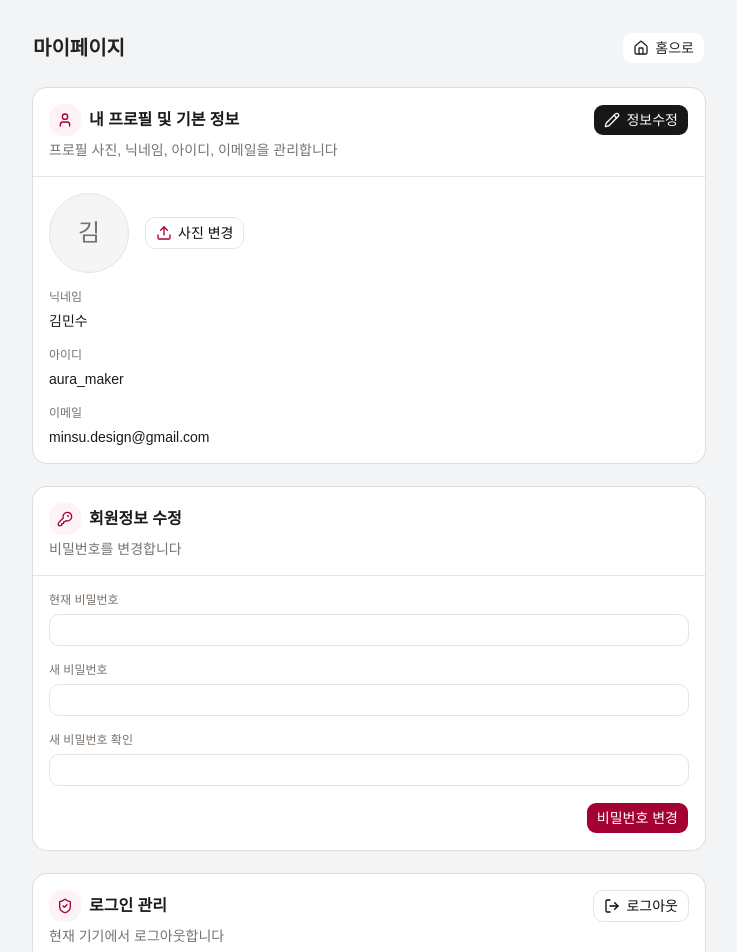
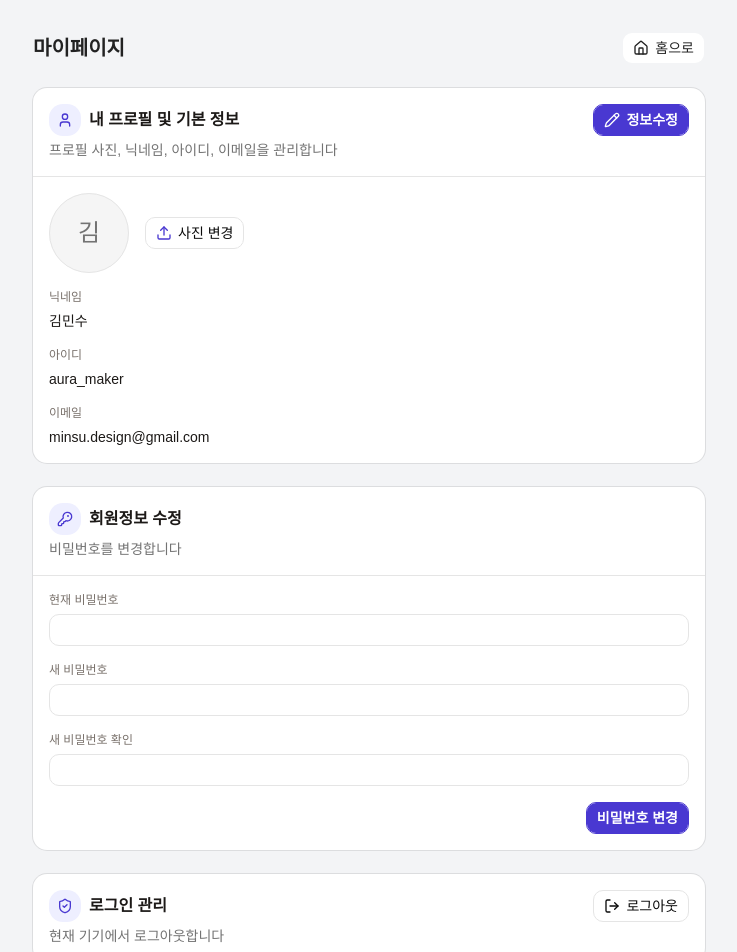
Before and after one commit to jiyun1006/lgcns-mini-project-1, a Next.js app: page /myPage in a window 1280 px wide. Shown: the top 952 px of the page, without its empty margins (271-1008 px from the left). Built offline with nearby package versions, Linux system fonts and the light colour scheme.

Commit message:
style: 마이페이지 포인트 색상을 게시판과 통일

```diff
--- a/app/shadcn.css
+++ b/app/shadcn.css
@@ -6,6 +6,8 @@
 
 @theme inline {
   --font-heading: inherit; /* 카드 제목도 body 글꼴(Arial)을 따르게 함 */
+  --color-board-accent: #4938d1; /* 게시판(app/posts/board.css) --accent와 같은 값 */
+  --color-board-accent-soft: #eeefff;
   --color-sidebar-ring: var(--sidebar-ring);
   --color-sidebar-border: var(--sidebar-border);
   --color-sidebar-accent-foreground: var(--sidebar-accent-foreground);
--- a/components/mypage/atoms/MyPageButton.tsx
+++ b/components/mypage/atoms/MyPageButton.tsx
@@ -7,7 +7,8 @@ const buttonVariants = cva(
   {
     variants: {
       variant: {
-        default: "bg-primary text-primary-foreground hover:bg-primary/80",
+        default:
+          "border-board-accent bg-board-accent font-bold text-white hover:bg-[color-mix(in_oklch,var(--color-board-accent),black_12%)]",
         outline:
           "border-border bg-background hover:bg-muted hover:text-foreground aria-expanded:bg-muted aria-expanded:text-foreground dark:border-input dark:bg-input/30 dark:hover:bg-input/50",
         secondary:
--- a/components/mypage/molecules/AvatarUploader.tsx
+++ b/components/mypage/molecules/AvatarUploader.tsx
@@ -46,7 +46,7 @@ export default function AvatarUploader({ initialSrc, name }: AvatarUploaderProps
         aria-label="프로필 사진 파일 선택"
       />
       <MyPageButton type="button" variant="outline" onClick={() => fileInputRef.current?.click()}>
-        <Upload className="text-[#A50034]" />
+        <Upload className="text-board-accent" />
         사진 변경
       </MyPageButton>
     </div>
--- a/components/mypage/organisms/AccountCard.tsx
+++ b/components/mypage/organisms/AccountCard.tsx
@@ -17,7 +17,7 @@ export default function AccountCard() {
     <Card>
       <CardHeader>
         <CardTitle className="flex items-center gap-2 font-bold text-stone-900">
-          <span className="flex size-8 items-center justify-center rounded-xl bg-[#FDF2F5] text-[#A50034]">
+          <span className="flex size-8 items-center justify-center rounded-xl bg-board-accent-soft text-board-accent">
             <ShieldCheck className="size-4" />
           </span>
           로그인 관리
--- a/components/mypage/organisms/PasswordChangeCard.tsx
+++ b/components/mypage/organisms/PasswordChangeCard.tsx
@@ -39,7 +39,7 @@ export default function PasswordChangeCard() {
     <Card>
       <CardHeader className="border-b">
         <CardTitle className="flex items-center gap-2 font-bold text-stone-900">
-          <span className="flex size-8 items-center justify-center rounded-xl bg-[#FDF2F5] text-[#A50034]">
+          <span className="flex size-8 items-center justify-center rounded-xl bg-board-accent-soft text-board-accent">
             <KeyRound className="size-4" />
           </span>
           회원정보 수정
@@ -67,10 +67,7 @@ export default function PasswordChangeCard() {
               {message.text}
             </p>
           )}
-          <MyPageButton
-            type="submit"
-            className="justify-self-end bg-[#A50034] text-white hover:bg-[#87002A]"
-          >
+          <MyPageButton type="submit" className="justify-self-end">
             비밀번호 변경
           </MyPageButton>
         </form>
--- a/components/mypage/organisms/ProfileInfoCard.tsx
+++ b/components/mypage/organisms/ProfileInfoCard.tsx
@@ -48,7 +48,7 @@ export default function ProfileInfoCard({ user }: { user: MyPageUser }) {
       <form onSubmit={handleSave} className="contents">
         <CardHeader className="border-b">
           <CardTitle className="flex items-center gap-2 font-bold text-stone-900">
-            <span className="flex size-8 items-center justify-center rounded-xl bg-[#FDF2F5] text-[#A50034]">
+            <span className="flex size-8 items-center justify-center rounded-xl bg-board-accent-soft text-board-accent">
               <User className="size-4" />
             </span>
             내 프로필 및 기본 정보
@@ -56,11 +56,7 @@ export default function ProfileInfoCard({ user }: { user: MyPageUser }) {
           <CardDescription>프로필 사진, 닉네임, 아이디, 이메일을 관리합니다</CardDescription>
           <CardAction>
             {isEditing ? (
-              <MyPageButton
-                key="save"
-                type="submit"
-                className="bg-[#A50034] text-white hover:bg-[#87002A]"
-              >
+              <MyPageButton key="save" type="submit">
                 <Save />
                 저장
               </MyPageButton>
```
